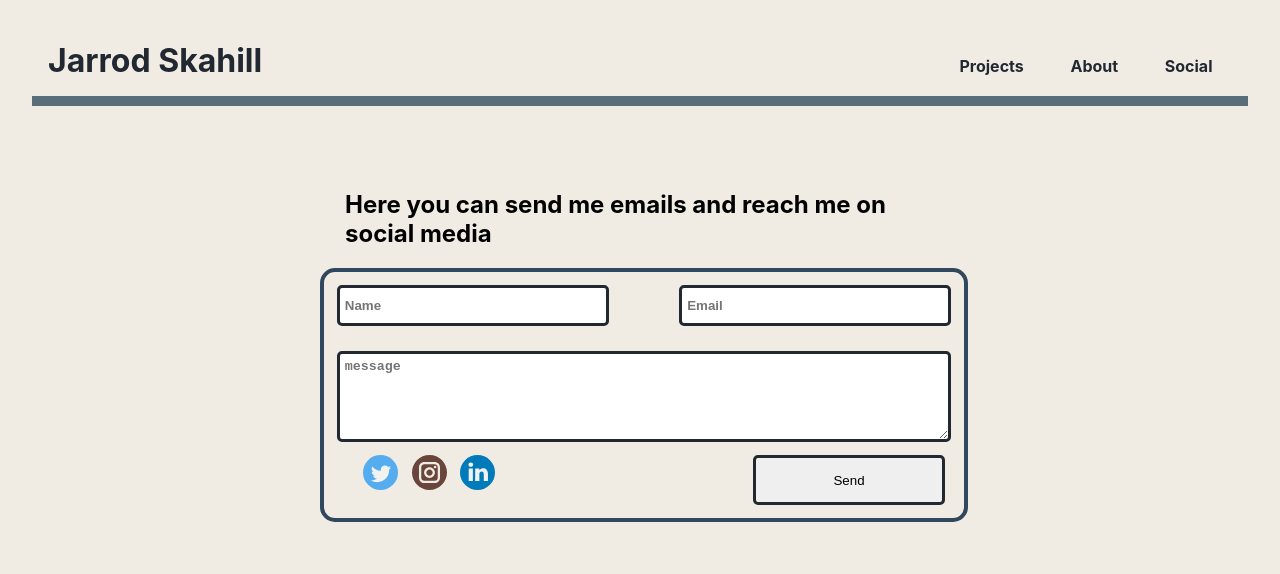
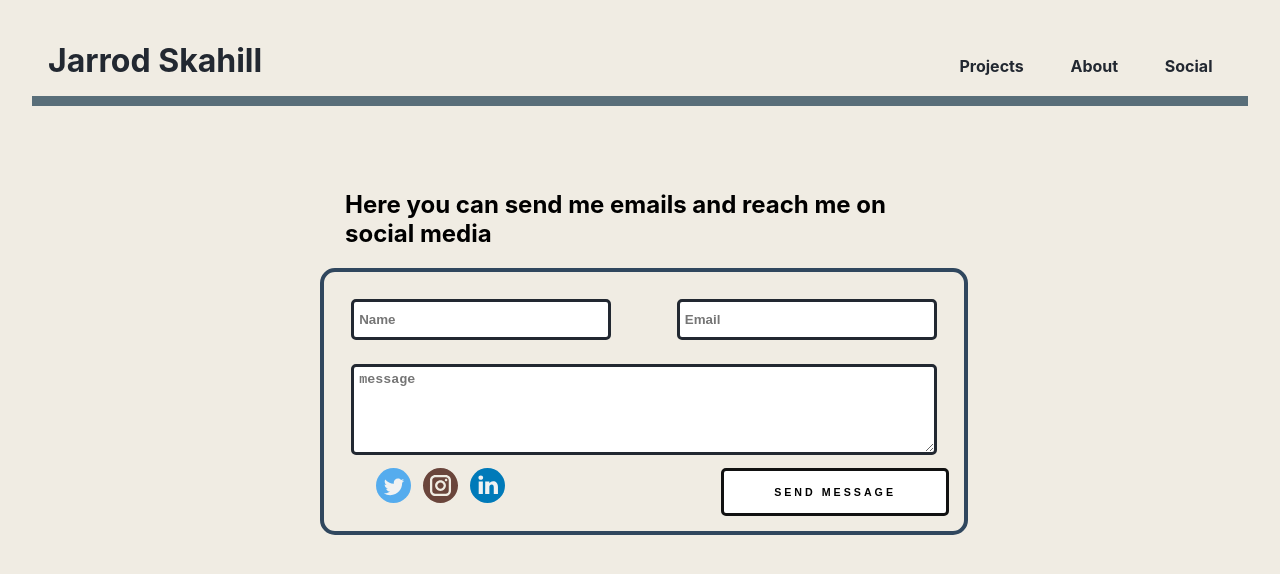
Before and after one commit to jarrod847/Portfolio, a React (Create React App) app: page /social in a window 1280 px wide. Shown: the top 574 px of the page. Built offline with nearby package versions, Linux system fonts and the light colour scheme.

Commit message:
added animation to send button on social

```diff
--- a/src/Components/social.js
+++ b/src/Components/social.js
@@ -64,7 +64,9 @@ const Social = () => {
               />
             </a>
           </div>
-          <button>Send</button>
+          <button data-hover="Send!">
+            <div>Send message</div>
+          </button>
         </form>
       </div>
     </div>
--- a/src/scss/social.scss
+++ b/src/scss/social.scss
@@ -30,6 +30,7 @@
     display: flex;
     flex-flow: row wrap;
     justify-content: space-between;
+    padding: 15px;
     .socialEmail {
       margin: 2%;
       height: 25px;
@@ -39,16 +40,50 @@
       border: 3px solid #222831;
       border-radius: 5px;
     }
+    button:hover {
+      cursor: pointer;
+    }
     button {
-      width: 30%;
-      height: 50px;
-      margin-bottom: 2%;
-      margin-right: 19px;
-      border: 3px solid #222831;
+      background: transparent;
+      outline: none;
+      position: relative;
+      border: 3px solid #111;
+      padding: 15px 50px;
+      overflow: hidden;
       border-radius: 5px;
-      :hover {
-        text-decoration: underline;
-      }
+      background-color: #ffffff;
+    }
+
+    /*button:before (attr data-hover)*/
+    button:hover:before {
+      opacity: 1;
+      transform: translate(0, 0);
+    }
+    button:before {
+      content: attr(data-hover);
+      position: absolute;
+      top: 1.1em;
+      left: 0;
+      width: 100%;
+      text-transform: uppercase;
+      letter-spacing: 3px;
+      font-weight: 800;
+      font-size: 0.8em;
+      opacity: 0;
+      transform: translate(-100%, 0);
+      transition: all 0.3s ease-in-out;
+    }
+    /*button div (button text before hover)*/
+    button:hover div {
+      opacity: 0;
+      transform: translate(100%, 0);
+    }
+    button div {
+      text-transform: uppercase;
+      letter-spacing: 3px;
+      font-weight: 800;
+      font-size: 0.8em;
+      transition: all 0.3s ease-in-out;
     }
     .message {
       margin: 2%;
```
